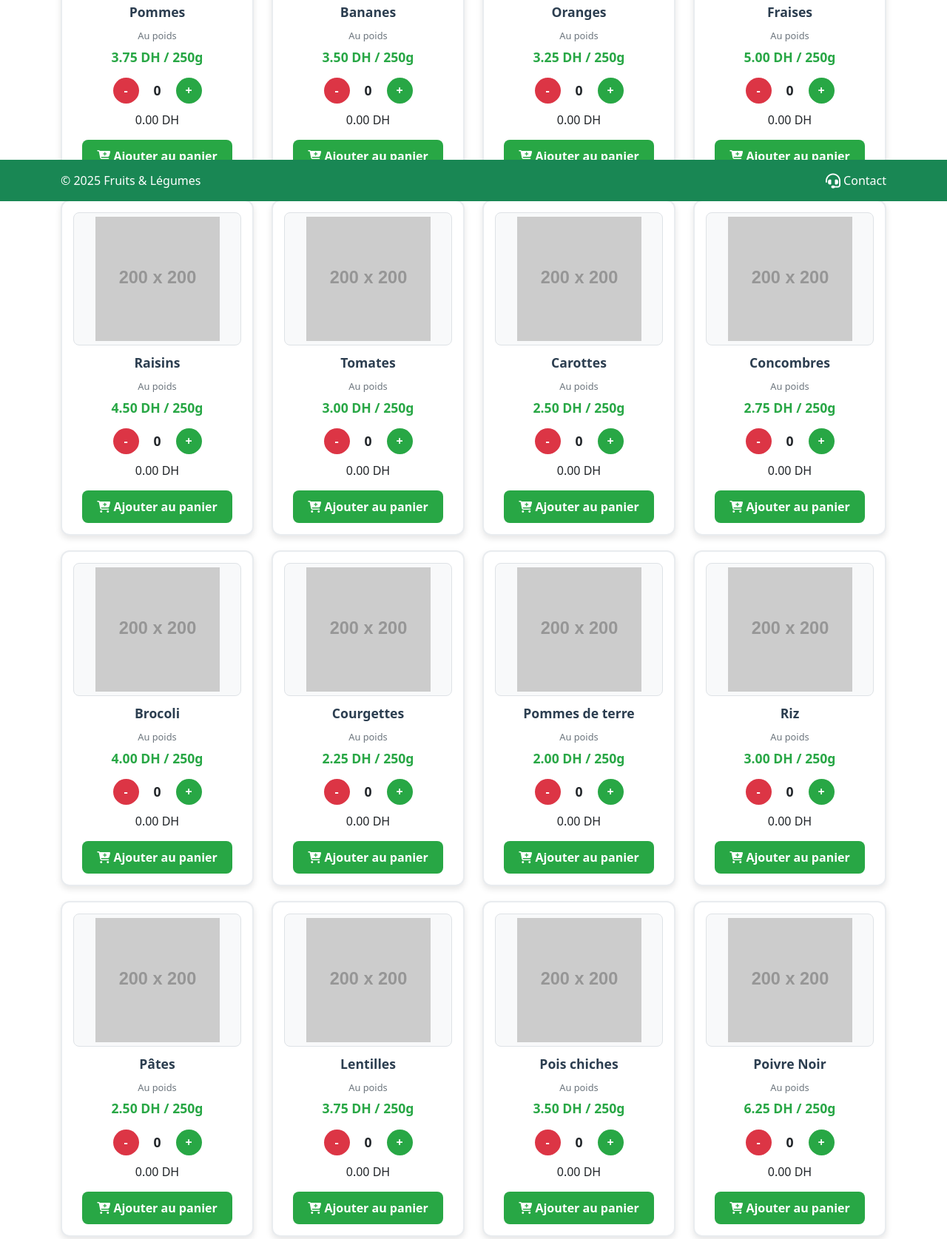
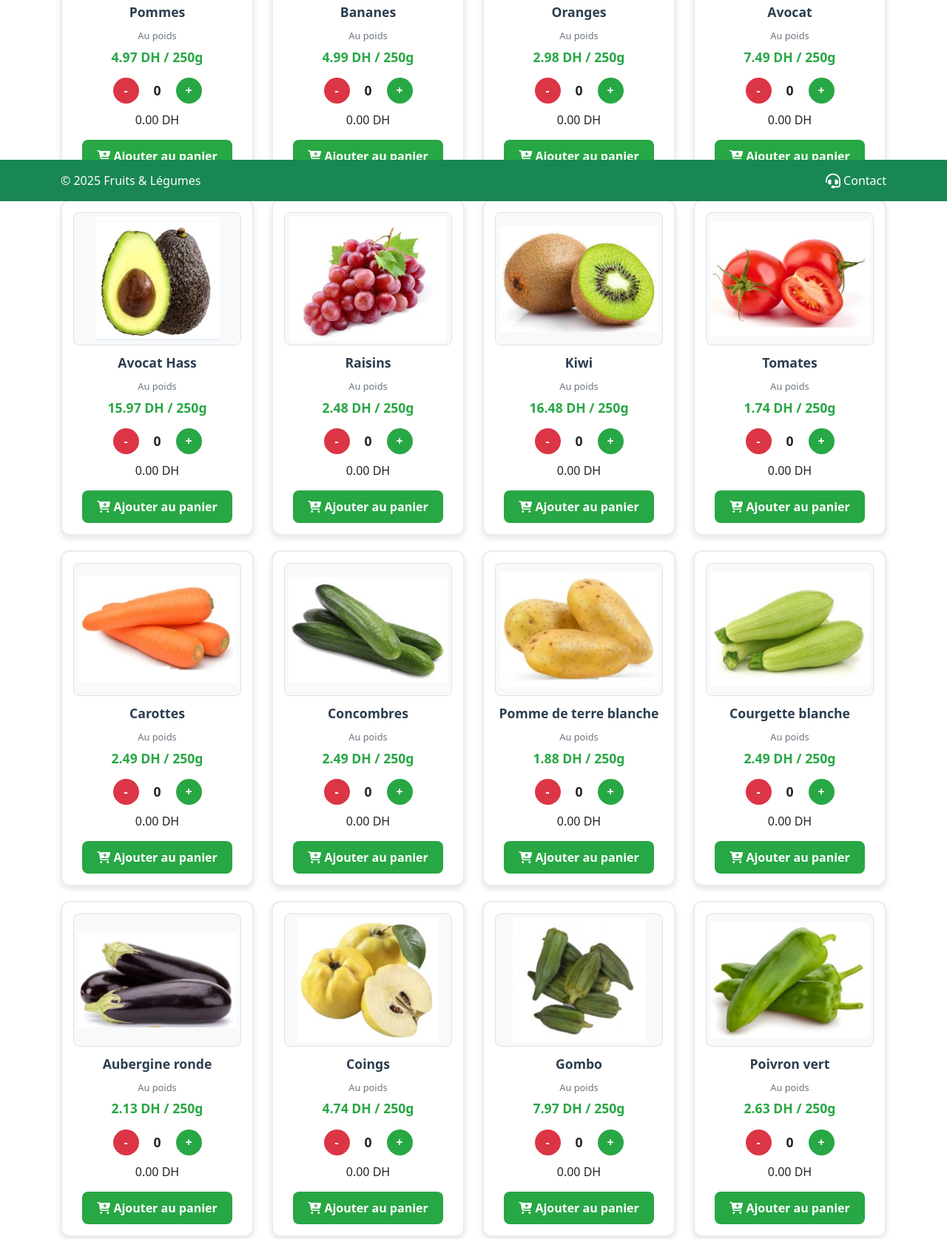
Before and after one commit to idrissiseddik/fleg, a plain HTML site: page index.html in a window 1280 px wide. Shown: the part 528-2203 px from the top of the page at 74% size. Drawn offline with nearby package versions, Linux system fonts and the light colour scheme; some packages are replaced by stand-ins of ours; placeholder pictures from the web are drawn by us; a script that the page names is missing.

Commit message:
Add files via upload

```diff
--- a/index.html
+++ b/index.html
@@ -459,39 +459,47 @@
 
 const products = [
   // Fruits
-  { name: 'Pommes', price: 15, img: 'https://via.placeholder.com/200x200/FF6B6B/FFFFFF?text=Pommes', category: 'fruit', type: 'weight' },
-  { name: 'Bananes', price: 14, img: 'https://via.placeholder.com/200x200/FFD93D/FFFFFF?text=Bananes', category: 'fruit', type: 'weight' },
-  { name: 'Oranges', price: 13, img: 'https://via.placeholder.com/200x200/6BCF7F/FFFFFF?text=Oranges', category: 'fruit', type: 'weight' },
-  { name: 'Fraises', price: 20, img: 'https://via.placeholder.com/200x200/FF6B9D/FFFFFF?text=Fraises', category: 'fruit', type: 'weight' },
-  { name: 'Raisins', price: 18, img: 'https://via.placeholder.com/200x200/9B59B6/FFFFFF?text=Raisins', category: 'fruit', type: 'weight' },
+  { name: 'Pommes', price: 19.90, img: 'images/pomme.jpg', category: 'fruit', type: 'weight' },
+  { name: 'Bananes', price: 19.95, img: 'images/banane.jpg', category: 'fruit', type: 'weight' },
+  { name: 'Oranges', price: 11.90, img: 'images/orange.jpg', category: 'fruit', type: 'weight' },
+  { name: 'Avocat', price: 29.95, img: 'images/avocat2.jpg', category: 'fruit', type: 'weight' },
+  { name: 'Avocat Hass', price: 63.90, img: 'images/avocat.jpg', category: 'fruit', type: 'weight' },
+  { name: 'Raisins', price: 9.90, img: 'images/raisin.jpg', category: 'fruit', type: 'weight' },
+  { name: 'Kiwi', price: 65.90, img: 'images/kiwi.jpg', category: 'fruit', type: 'weight' },
 
   // Légumes
-  { name: 'Tomates', price: 12, img: 'https://via.placeholder.com/200x200/E74C3C/FFFFFF?text=Tomates', category: 'legume', type: 'weight' },
-  { name: 'Carottes', price: 10, img: 'https://via.placeholder.com/200x200/E67E22/FFFFFF?text=Carottes', category: 'legume', type: 'weight' },
-  { name: 'Concombres', price: 11, img: 'https://via.placeholder.com/200x200/27AE60/FFFFFF?text=Concombres', category: 'legume', type: 'weight' },
-  { name: 'Brocoli', price: 16, img: 'https://via.placeholder.com/200x200/2ECC71/FFFFFF?text=Brocoli', category: 'legume', type: 'weight' },
-  { name: 'Courgettes', price: 9, img: 'https://via.placeholder.com/200x200/F1C40F/FFFFFF?text=Courgettes', category: 'legume', type: 'weight' },
+  { name: 'Tomates', price: 6.96, img: 'images/tomate.jpg', category: 'legume', type: 'weight' },
+  { name: 'Carottes', price: 9.95, img: 'images/carotte.jpg', category: 'legume', type: 'weight' },
+  { name: 'Concombres', price: 9.95, img: 'images/concombre.jpg', category: 'legume', type: 'weight' },
+  { name: 'Pomme de terre blanche', price: 7.50, img: 'images/pdb.jpg', category: 'legume', type: 'weight' },
+  { name: 'Courgette blanche', price: 9.95, img: 'images/corb.jpg', category: 'legume', type: 'weight' },
+  { name: 'Aubergine ronde', price: 8.50, img: 'images/aubergine.jpg', category: 'legume', type: 'weight' },
+  { name: 'Coings', price: 18.95, img: 'images/coing.jpg', category: 'legume', type: 'weight' },
+  { name: 'Gombo', price: 31.90, img: 'images/gombo.jpg', category: 'legume', type: 'weight' },
+  { name: 'Poivron vert', price: 10.50, img: 'images/pvert.jpg', category: 'legume', type: 'weight' },
+  { name: 'Haricots vert', price: 32.95, img: 'images/hvert.jpg', category: 'legume', type: 'weight' },
 
   // Féculents (Nouvelle catégorie)
-  { name: 'Pommes de terre', price: 8, img: 'https://via.placeholder.com/200x200/95A5A6/FFFFFF?text=Pommes%20Terre', category: 'feculent', type: 'weight' },
-  { name: 'Riz', price: 12, img: 'https://via.placeholder.com/200x200/ECF0F1/000000?text=Riz', category: 'feculent', type: 'weight' },
-  { name: 'Pâtes', price: 10, img: 'https://via.placeholder.com/200x200/BDC3C7/000000?text=Pâtes', category: 'feculent', type: 'weight' },
-  { name: 'Lentilles', price: 15, img: 'https://via.placeholder.com/200x200/D35400/FFFFFF?text=Lentilles', category: 'feculent', type: 'weight' },
-  { name: 'Pois chiches', price: 14, img: 'https://via.placeholder.com/200x200/E67E22/FFFFFF?text=Pois%20Chiches', category: 'feculent', type: 'weight' },
+  { name: 'Pommes de terre', price: 8, img: 'images/feculents.jpg', category: 'feculent', type: 'weight' },
+  { name: 'Riz', price: 12, img: 'images/feculents.jpg', type: 'weight' },
+  { name: 'Pâtes', price: 10, img: 'images/feculents.jpg', category: 'feculent', type: 'weight' },
+  { name: 'Lentilles', price: 15, img: 'images/feculents.jpg', category: 'feculent', type: 'weight' },
+  { name: 'Pois chiches', price: 14, img: 'images/feculents.jpg', category: 'feculent', type: 'weight' },
 
   // Épices
-  { name: 'Poivre Noir', price: 25, img: 'https://via.placeholder.com/200x200/2C3E50/FFFFFF?text=Poivre', category: 'epice', type: 'weight' },
-  { name: 'Curcuma', price: 18, img: 'https://via.placeholder.com/200x200/F39C12/FFFFFF?text=Curcuma', category: 'epice', type: 'weight' },
-  { name: 'Cumin', price: 22, img: 'https://via.placeholder.com/200x200/16A085/FFFFFF?text=Cumin', category: 'epice', type: 'weight' },
-  { name: 'Paprika', price: 20, img: 'https://via.placeholder.com/200x200/C0392B/FFFFFF?text=Paprika', category: 'epice', type: 'weight' },
-  { name: 'Cannelle', price: 30, img: 'https://via.placeholder.com/200x200/8E44AD/FFFFFF?text=Cannelle', category: 'epice', type: 'weight' },
+  { name: 'Poivre Noir', price: 25, img: 'images/epices.jpg', category: 'epice', type: 'weight' },
+  { name: 'Curcuma', price: 18, img: 'images/epices.jpg', category: 'epice', type: 'weight' },
+  { name: 'Cumin', price: 22, img: 'images/epices.jpg', category: 'epice', type: 'weight' },
+  { name: 'Paprika', price: 20, img: 'images/epices.jpg', category: 'epice', type: 'weight' },
+  { name: 'Cannelle', price: 30, img: 'images/epices.jpg', category: 'epice', type: 'weight' },
 
   // Produits à la pièce
-  { name: 'Ananas', price: 12, img: 'https://via.placeholder.com/200x200/F1C40F/FFFFFF?text=Ananas', category: 'piece', type: 'piece' },
-  { name: 'Pastèque', price: 25, img: 'https://via.placeholder.com/200x200/E74C3C/FFFFFF?text=Pastèque', category: 'piece', type: 'piece' },
-  { name: 'Chou-fleur', price: 8, img: 'https://via.placeholder.com/200x200/ECF0F1/000000?text=Chou-Fleur', category: 'piece', type: 'piece' },
-  { name: 'Aubergine', price: 6, img: 'https://via.placeholder.com/200x200/9B59B6/FFFFFF?text=Aubergine', category: 'piece', type: 'piece' },
-  { name: 'Poivron', price: 5, img: 'https://via.placeholder.com/200x200/27AE60/FFFFFF?text=Poivron', category: 'piece', type: 'piece' }
+  { name: 'Ananas la pièce', price: 21.90, img: 'images/ananas.jpg', category: 'piece', type: 'piece' },
+  { name: 'Laitue verte la pièce', price: 6.90, img: 'images/laitue.jpg', category: 'piece', type: 'piece' },
+  { name: 'Persil en sachet', price: 4.50, img: 'images/persil.jpg', category: 'piece', type: 'piece' },
+  { name: 'Coriandre en sachet', price: 4.50, img: 'images/coriandre.jpg', category: 'piece', type: 'piece' },
+  { name: 'Aubergine', price: 6, img: 'images/coriandre.jpg', category: 'piece', type: 'piece' },
+  { name: 'Poivron', price: 5, img: 'images/coriandre.jpg', category: 'piece', type: 'piece' }
 ];
 
 let cart = [];
```
